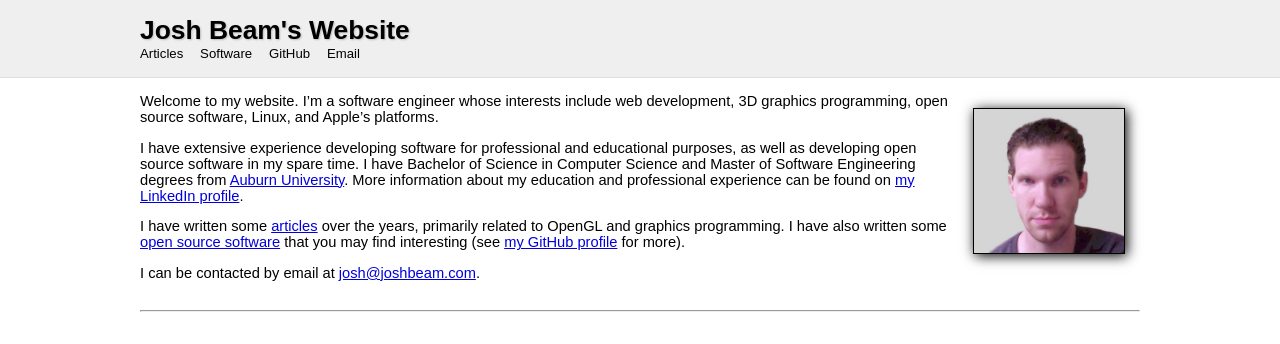
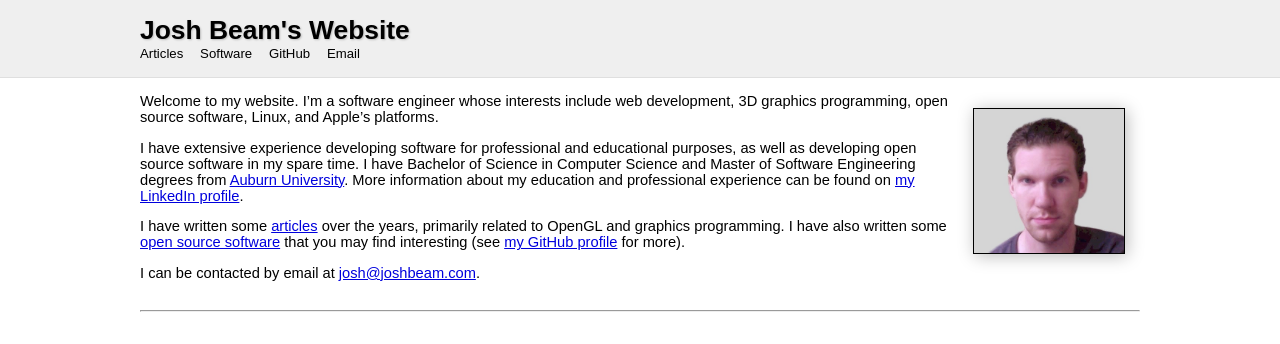
Before and after one commit to joshb/joshb.github.io, a Jekyll site: the page built from index.md, in a window 1280 px wide. Shown: the top 344 px of the page. Built offline with Jekyll 4.4.1, drawn with Linux system fonts in a browser that asks for light colours; our own code applies the rules of GitHub Pages for plain Markdown files.

Commit message:
Adjust photo drop shadow.

```diff
--- a/stylesheets/application.css
+++ b/stylesheets/application.css
@@ -102,7 +102,7 @@ nav a:hover {
     margin: 1em;
     border: solid 1px black;
     width: 150px;
-    box-shadow: 2px 2px 12px black;
+    box-shadow: 2px 2px 16px #bbb;
 }
 
 footer {
```
